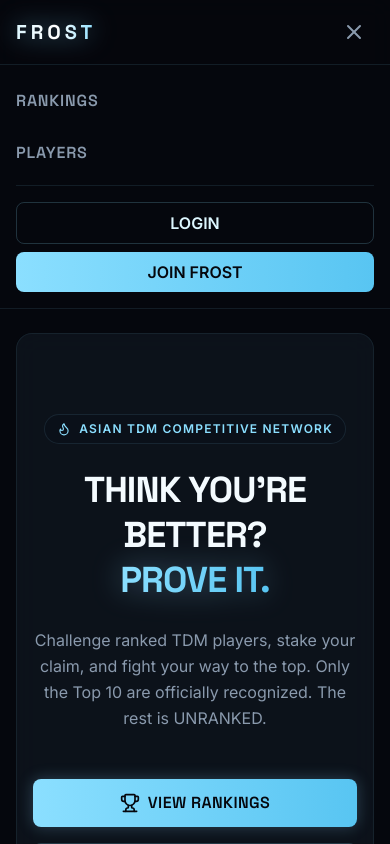
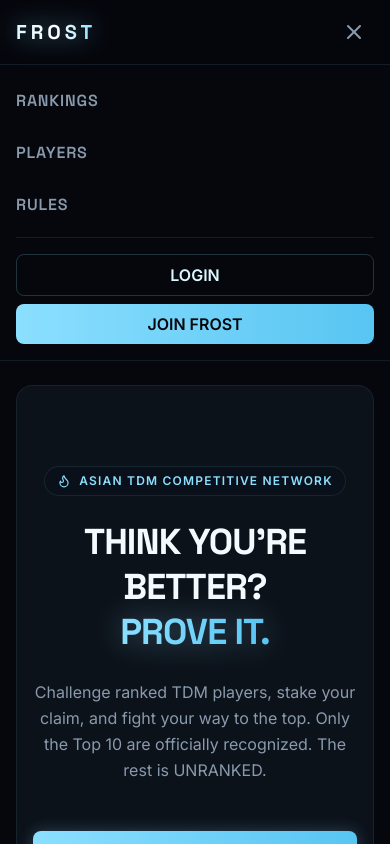
Before and after one commit to Thabithx/tdmorganization, a React (Vite) app in the folder client/: page / in a window 390 px wide. Both pictures are taken after a click on the button 354 px from the left and 32 px from the top of the page. Shown: the top 844 px of the page. Built offline with nearby package versions, Linux system fonts and the light colour scheme; no server answers.

Commit message:
feat: add vercel rewrites configuration and add Rules link to mobile navbar menu

```diff
--- a/client/src/components/layout/Navbar.jsx
+++ b/client/src/components/layout/Navbar.jsx
@@ -155,6 +155,13 @@ const Navbar = () => {
           >
             Players
           </NavLink>
+          <NavLink
+            to="/challenge-rules"
+            onClick={() => setIsMobileMenuOpen(false)}
+            className="block text-secondary hover:text-frost-50 py-2 font-heading font-semibold uppercase tracking-wider"
+          >
+            Rules
+          </NavLink>
           {isAuthenticated && (
             <NavLink
               to="/challenges"
```
Also changed, not shown: client/vercel.json (added), 1 other file (tests, documents, lock files or other folders).
